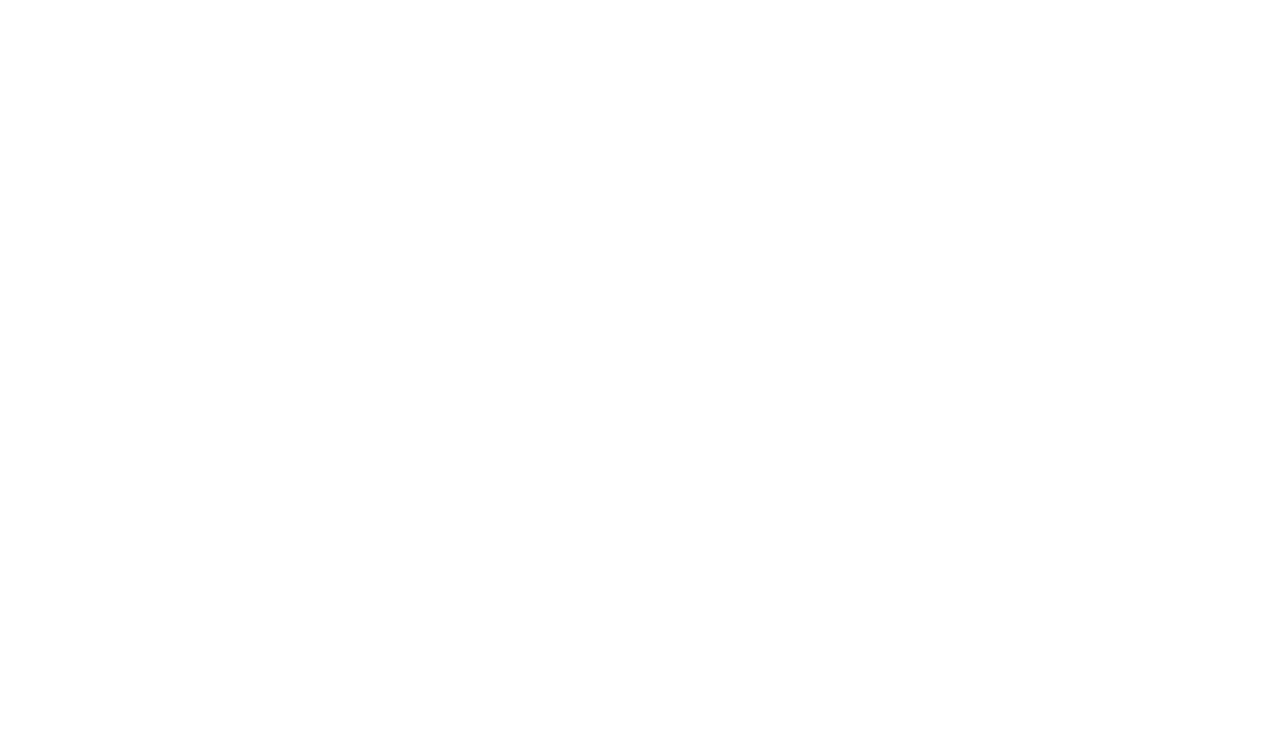
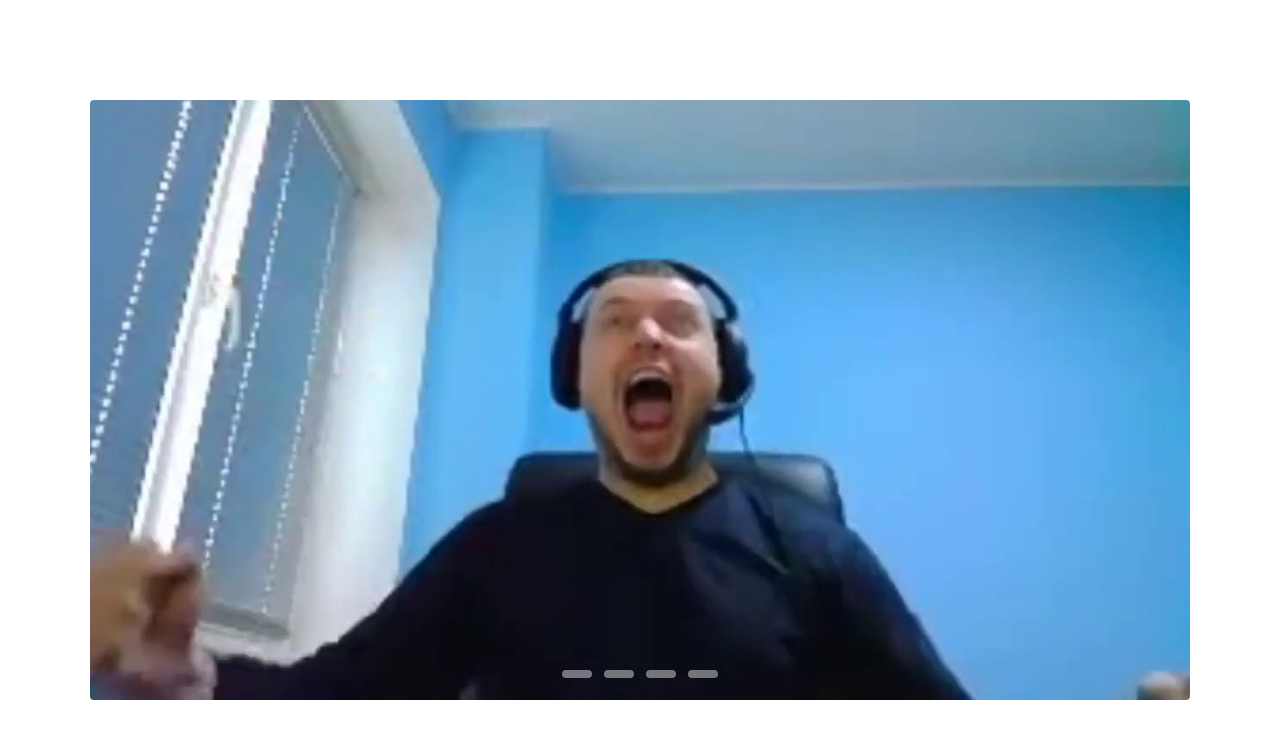
Before and after one commit to Prohor076/cssMemSlider, a plain HTML site: page index.html in a window 1280 px wide. Drawn offline with Linux system fonts and the light colour scheme.

Commit message:
feat: add slider

```diff
--- a/assets/css/style.css
+++ b/assets/css/style.css
@@ -2,3 +2,78 @@
     margin: 0;
     padding: 0;
 }
+
+.slider {
+    width: 1100px;
+    height: 600px;
+    overflow: hidden;
+    border-radius: 4px;
+}
+
+.middle {
+    position: absolute;
+    left: 50%;
+    top: 50%;
+    transform: translate(-50%, -50%);
+}
+
+.navigation {
+    position: absolute;
+    bottom: 16px;
+    left: 50%;
+    transform: translateX(-50%);
+    display: flex;
+}
+
+.bar {
+    height: 8px;
+    width: 30px;
+    cursor: pointer;
+    margin: 6px;
+    background-color: #ddd;
+    opacity: .5;
+    border-radius: 5px;
+    transition: .3s;
+}
+
+.bar:hover {
+    opacity: .8;
+    transform: scale(1.1);
+}
+
+input[name="r"] {
+    position: absolute;
+    visibility: hidden;
+}
+
+.slides {
+    width: 400%;
+    height: 100%;
+    display: flex;
+}
+
+.slide {
+    width: 25%;
+    transition: .7s;
+}
+
+.slide img {
+    width: 100%;
+    height: 100%;
+}
+
+#r1:checked ~ .s1 {
+    margin-left: 0;
+}
+
+#r2:checked ~ .s1 {
+    margin-left: -25%;
+}
+
+#r3:checked ~ .s1 {
+    margin-left: -50%;
+}
+
+#r4:checked ~ .s1 {
+    margin-left: -75%;
+}
--- a/index.html
+++ b/index.html
@@ -8,8 +8,31 @@
     <link rel="stylesheet" href="assets/css/style.css">
 </head>
 <body>
-    <div class="container">
-
+    <div class="slider middle">
+        <div class="slides">
+            <input type="radio" name="r" id="r1" checked>
+            <input type="radio" name="r" id="r2" checked>
+            <input type="radio" name="r" id="r3" checked>
+            <input type="radio" name="r" id="r4" checked>
+            <div class="slide s1">
+                <img src="assets/img/1.jpg">
+            </div>
+            <div class="slide">
+                <img src="assets/img/2.jpg">
+            </div>
+            <div class="slide">
+                <img src="assets/img/3.jpg">
+            </div>
+            <div class="slide">
+                <img src="assets/img/4.jpg">
+            </div>
+        </div>
+        <div class="navigation">
+            <label for="r1" class="bar"></label>
+            <label for="r2" class="bar"></label>
+            <label for="r3" class="bar"></label>
+            <label for="r4" class="bar"></label>
+        </div>
     </div>
 </body>
 </html>
```
Also changed, not shown: assets/img/1.jpg (added), assets/img/2.jpg (added), assets/img/3.jpg (added), assets/img/4.jpg (added).
